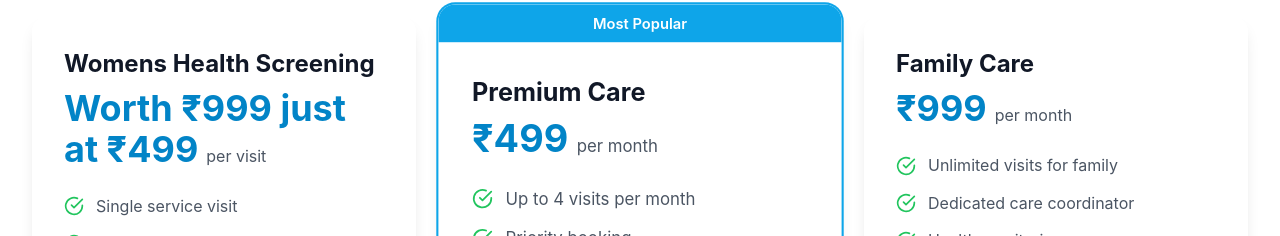
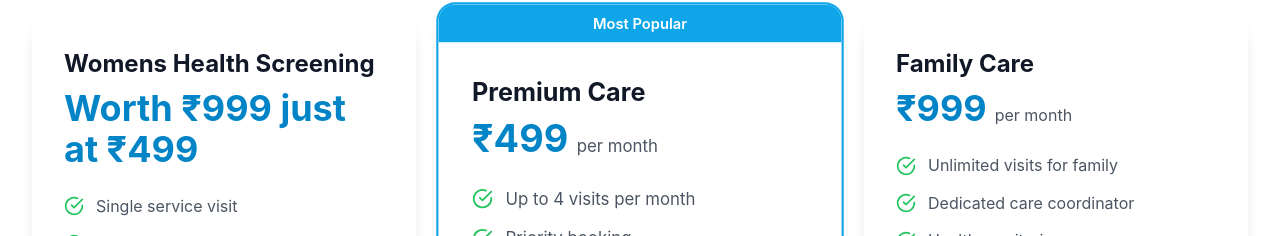
Before and after one commit to Bisu8320/Utkalmedpro, a React (Vite) app: page / in a window 1280 px wide. Shown: the part 1742-1978 px from the top of the page. Built offline with nearby package versions, Linux system fonts and the light colour scheme.

Commit message:
Updated Home.tsx

```diff
--- a/src/pages/Home.tsx
+++ b/src/pages/Home.tsx
@@ -28,7 +28,6 @@ const Home = () => {
     {
       name: 'Womens Health Screening ',
       price: 'Worth ₹999 just at ₹499',
-      period: 'per visit',
       popular: false,
       features: [
         'Single service visit',
```
